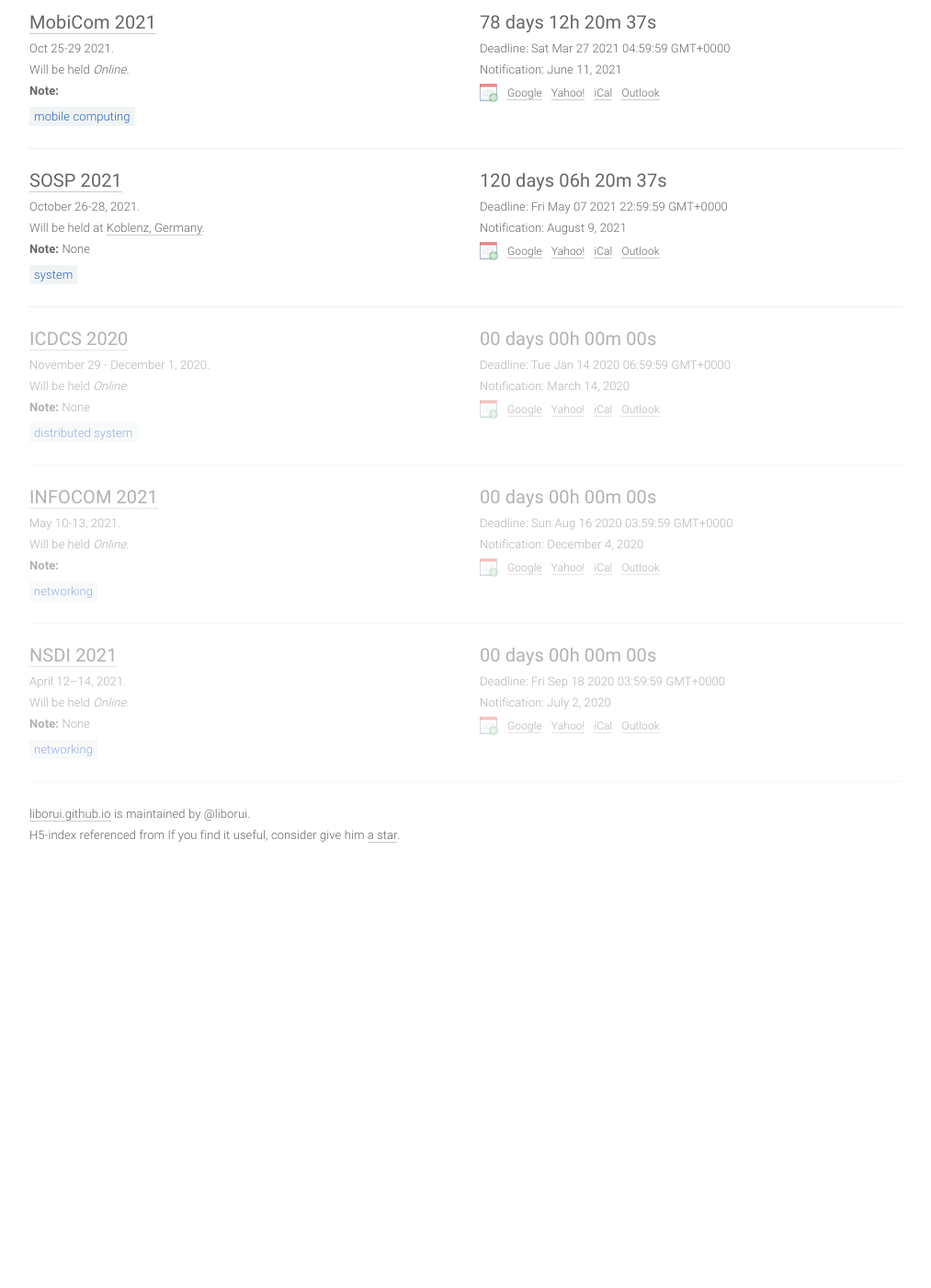
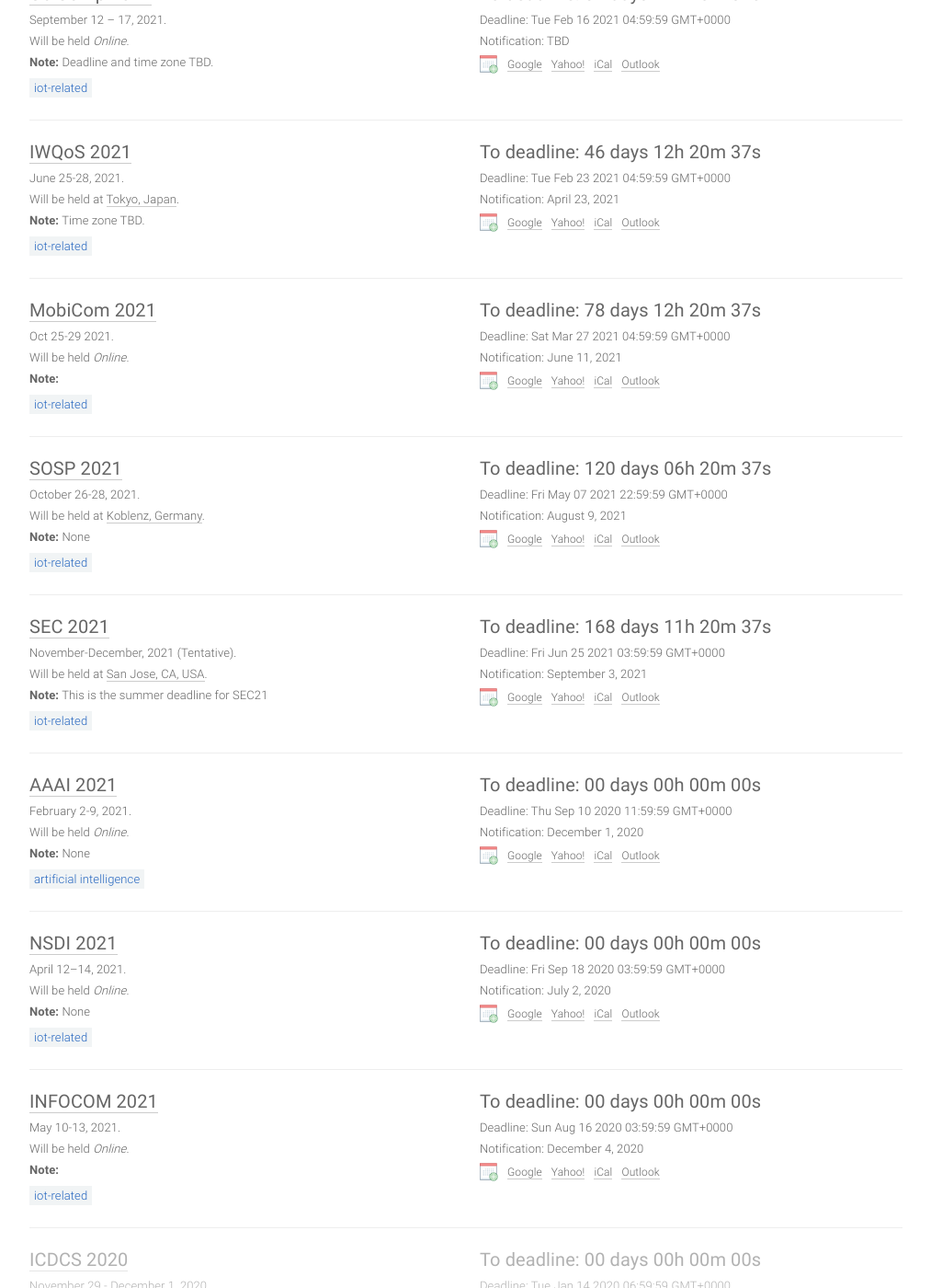
Before and after one commit to liborui/iot-conf-deadlines, a Jekyll site: the page built from index.html, in a window 1280 px wide and 1400 px high, scrolled down 1293 px. Shown: the whole window at 92% size, without its empty margins (133-1146 px from the left). Built offline with Jekyll 4.4.1, drawn with Linux system fonts in a browser that asks for light colours; a script that is not in the unit is left out; before the commit the page ends 2258 px from its top, so only the background shows below that; some of the changed text lies outside the part shown.

Commit message:
by Darwin@2021-01-08 00:39:17

```diff
--- a/_data/conferences.yml
+++ b/_data/conferences.yml
@@ -8,9 +8,27 @@
   deadline: '2020-01-13 23:59:59'
   timezone: UTC-7
   notification: March 14, 2020
-  date: November 29 - December 1, 2020
+  conf_date: November 29 - December 1, 2020
+  conf_start: '2020-11-29'
+  conf_end: '2020-12-01'
   place: Online
-  sub: DIST
+  sub: IOT
+  note: '<b>Note:</b> None'
+
+- title: AAAI
+  hindex: 126
+  year: 2021
+  id: aaai21
+  link: https://icdcs2020.sg/
+  abstract_deadline: '2020-09-01 23:59:59'
+  deadline: '2020-09-09 23:59:59'
+  timezone: UTC-12
+  notification: December 1, 2020
+  conf_date: February 2-9, 2021
+  conf_start: '2021-02-02'
+  conf_end: '2021-02-09'
+  place: Online
+  sub: AI
   note: '<b>Note:</b> None'
 
 - title: ATC
@@ -22,9 +40,11 @@
   deadline: '2021-01-12 23:59:59'
   timezone: UTC
   notification: April 26, 2021
-  date: July 14–16, 2021
+  conf_date: July 14–16, 2021
+  conf_start: '2021-07-14'
+  conf_end: '2021-07-16'
   place: Santa Clara, CA, USA
-  sub: OS
+  sub: IOT
   note: '<b>Note:</b> Beginning of author response period: Tuesday, April 6, 2021'
 
 - title: ICDCS
@@ -36,10 +56,26 @@
   deadline: '2021-01-13 23:59:59'
   timezone: UTC-5
   notification: March 17, 2021
-  date: July 7 - July 10, 2021 (Tentative)
+  conf_date: July 7 - July 10, 2021 (Tentative)
+  conf_start: '2021-07-07'
+  conf_end: '2021-07-10'
   place: Washington DC, USA
-  sub: DIST
+  sub: IOT
   note: '<b>Note:</b> None'
+
+- title: SEC
+  hindex: 23
+  year: 2021
+  id: sec21winter
+  link: http://acm-ieee-sec.org/2021/
+  abstract_deadline: '2021-01-14 23:59:59'
+  deadline: '2021-01-21 23:59:59'
+  timezone: UTC-4
+  notification: April 2, 2021
+  conf_date: November-December, 2021 (Tentative)
+  place: San Jose, CA, USA
+  sub: IOT
+  note: '<b>Note:</b> This is the winter deadline for SEC21'
 
 - title: MobiSys
   hindex: 44
@@ -50,9 +86,11 @@
   deadline: '2021-01-15 23:59:59'
   timezone: UTC-12
   notification: March 26, 2021
-  date: April 8-10, 2021
+  conf_date: April 8-10, 2021
+  conf_start: '2021-04-08'
+  conf_end: '2021-04-10'
   place: Online
-  sub: MOB
+  sub: IOT
   note: '<b>Note:</b>Early rejection: March 1st.'
 
 - title: SIGCOMM
@@ -64,9 +102,11 @@
   deadline: '2021-01-27 16:59:59'
   timezone: UTC-5
   notification: May 3, 2021
-  date: August 23-27, 2021
+  conf_date: August 23-27, 2021
+  conf_start: '2021-08-23'
+  conf_end: '2021-08-27'
   place: Online
-  sub: NET
+  sub: IOT
   note: '<b>Note:</b> None'
 
 - title: IWQoS
@@ -78,10 +118,28 @@
   deadline: '2021-02-22 23:59:59'
   timezone: UTC-5
   notification: April 23, 2021
-  date: June 25-28, 2021
+  conf_date: June 25-28, 2021
+  conf_start: '2021-06-25'
+  conf_end: '2021-06-25'
   place: Tokyo, Japan
-  sub: NET
+  sub: IOT
   note: '<b>Note:</b> Time zone TBD.'
+
+- title: UbiComp
+  hindex: 54
+  year: 2021
+  id: ubicomp21winter
+  link: https://ubicomp.hosting.acm.org/ubicomp2021/
+  abstract_deadline: '2021-02-15 23:59:59'
+  deadline: '2021-02-15 23:59:59'
+  timezone: UTC-5
+  notification: TBD
+  conf_date: September 12 – 17, 2021
+  conf_start: '2021-09-12'
+  conf_end: '2021-09-17'
+  place: Online
+  sub: IOT
+  note: '<b>Note:</b> Deadline and time zone TBD.'
 
 - title: SOSP
   hindex: 42
@@ -92,9 +150,11 @@
   deadline: '2021-05-07 14:59:59'
   notification: August 9, 2021
   timezone: UTC-8
-  date: October 26-28, 2021
+  conf_date: October 26-28, 2021
+  conf_start: '2021-10-26'
+  conf_end: '2021-10-28'
   place: Koblenz, Germany
-  sub: OS
+  sub: IOT
   note: '<b>Note:</b> None'
 
 - title: MobiCom
@@ -106,10 +166,26 @@
   deadline: '2021-03-26 23:59:59'
   timezone: America/New_York
   notification: June 11, 2021
-  date: Oct 25-29 2021
+  conf_date: Oct 25-29 2021
+  conf_start: '2021-10-25'
+  conf_end: '2021-10-29'
   place: Online
-  sub: MOB
+  sub: IOT
   note: '<b>Note:</b>'
+
+- title: SEC
+  hindex: 23
+  year: 2021
+  id: sec21summer
+  link: http://acm-ieee-sec.org/2021/
+  abstract_deadline: '2021-06-17 23:59:59'
+  deadline: '2021-06-24 23:59:59'
+  timezone: UTC-4
+  notification: September 3, 2021
+  conf_date: November-December, 2021 (Tentative)
+  place: San Jose, CA, USA
+  sub: IOT
+  note: '<b>Note:</b> This is the summer deadline for SEC21'
 
 - title: INFOCOM
   hindex: 72
@@ -120,9 +196,11 @@
   deadline: '2020-08-15 23:59:59'
   timezone: America/New_York
   notification: December 4, 2020
-  date: May 10-13, 2021
+  conf_date: May 10-13, 2021
+  conf_start: '2021-05-10'
+  conf_end: '2021-05-13'
   place: Online
-  sub: NET
+  sub: IOT
   note: '<b>Note:</b>'
 
 - title: HotOS
@@ -134,9 +212,11 @@
   deadline: '2021-02-03 23:59:59'
   timezone: UTC-12
   notification: TBD
-  date: May 31 - June 2, 2021
+  conf_date: May 31 - June 2, 2021
+  conf_start: '2021-05-31'
+  conf_end: '2021-06-02'
   place: Online
-  sub: OS
+  sub: IOT
   note: '<b>Note:</b> None'
 
 - title: NSDI
@@ -148,7 +228,9 @@
   deadline: '2020-09-17 23:59:59'
   timezone: UTC-4
   notification: July 2, 2020
-  date: April 12–14, 2021
+  conf_date: April 12–14, 2021
+  conf_start: '2021-04-12'
+  conf_end: '2021-04-14'
   place: Online
-  sub: NET
+  sub: IOT
   note: '<b>Note:</b> None'
--- a/_data/types.yml
+++ b/_data/types.yml
@@ -1,12 +1,6 @@
 ---
-- name: Mobile Computing
-  sub: MOB
+- name: IoT-related
+  sub: IOT
 
-- name: Networking
-  sub: NET
-
-- name: System
-  sub: OS
-
-- name: Distributed System
-  sub: DIST
+- name: Artificial Intelligence
+  sub: AI
--- a/_layouts/home.html
+++ b/_layouts/home.html
@@ -84,7 +84,7 @@
             <div class="row">
               <div class="col-xs-12 col-sm-6">
                 <div class="meta">
-                  <span class="conf-date">{{conf.date}}.<br>Will be held </span>
+                  <span class="conf-date">{{conf.conf_date}}.<br>Will be held </span>
                   <span class="conf-place">
                     {% if conf.place == "Online" %}
                     <i>{{conf.place}}</i>.
@@ -123,6 +123,8 @@
             <hr>
           </div>
           {% endfor %}
+        </div>
+        <div id="past_deadline_coming_confs">
         </div>
         <div id="past_confs">
         </div>
@@ -195,7 +197,7 @@
 
           // render countdown timer
           $('#{{conf.id}} .timer').countdown(confDate.toDate(), function(event) {
-            $(this).html(event.strftime('%D days %Hh %Mm %Ss'));
+            $(this).html(event.strftime('To deadline: %D days %Hh %Mm %Ss'));
           });
 
           // convert deadline to local timezone
@@ -230,9 +232,23 @@
 
           // check if date has passed, add 'past' class to it
           var today = moment();
-          diff = today.diff(confDate)
-          $('#{{conf.id}}').attr("diff", diff)
-          if (diff > 0) {
+          // first diff the conference date, the passed conference will be gray
+          {% if conf.conf_end %}
+            diff_conf = today.diff('#{{conf.conf_end}}', 'days'); //diff = today.diff(confDate)
+            console.log({{conf.conf_end}}, diff_conf);
+          {% else %}
+            diff_conf = -1;
+            // console.log("None", diff_conf);
+          {% endif %}
+          $('#{{conf.id}}').attr("diff_conf", diff_conf)
+          // then diff the deadline, for further sorting
+          diff_deadline = today.diff(confDate);
+          $('#{{conf.id}}').attr("diff_deadline", diff_deadline);
+          // > 0 means passed, <0 means to go
+          if (diff_deadline > 0 && diff_conf < 0){ // passed deadline but conference not happen
+            $('#{{conf.id}}').addClass('past_coming');
+            $('#{{conf.id}}').appendTo($("#past_deadline_coming_confs"))
+          } else if (diff_conf > 0) {
             $('#{{conf.id}}').addClass('past');
             $('#{{conf.id}}').appendTo($("#past_confs"))
           }
@@ -241,11 +257,15 @@
 
         // Sort coming_confs and past_confs
         $("#coming_confs .ConfItem").sort(function (a, b) {
-          return $(b).attr('diff') - $(a).attr('diff');
+          return $(b).attr('diff_deadline') - $(a).attr('diff_deadline');
         }).appendTo($("#coming_confs"));
 
+        $("#past_deadline_coming_confs .ConfItem").sort(function (a, b) {
+          return $(b).attr('diff_conf') - $(a).attr('diff_conf');
+        }).appendTo($("#past_deadline_coming_confs"));
+
         $("#past_confs .ConfItem").sort(function (a, b) {
-          return $(b).attr('diff') - $(a).attr('diff');
+          return $(b).attr('diff_conf') - $(a).attr('diff_conf');
         }).appendTo($("#past_confs"));
 
         // Get subjects from URL
```
Also changed, not shown: README.md, 1 other file.
